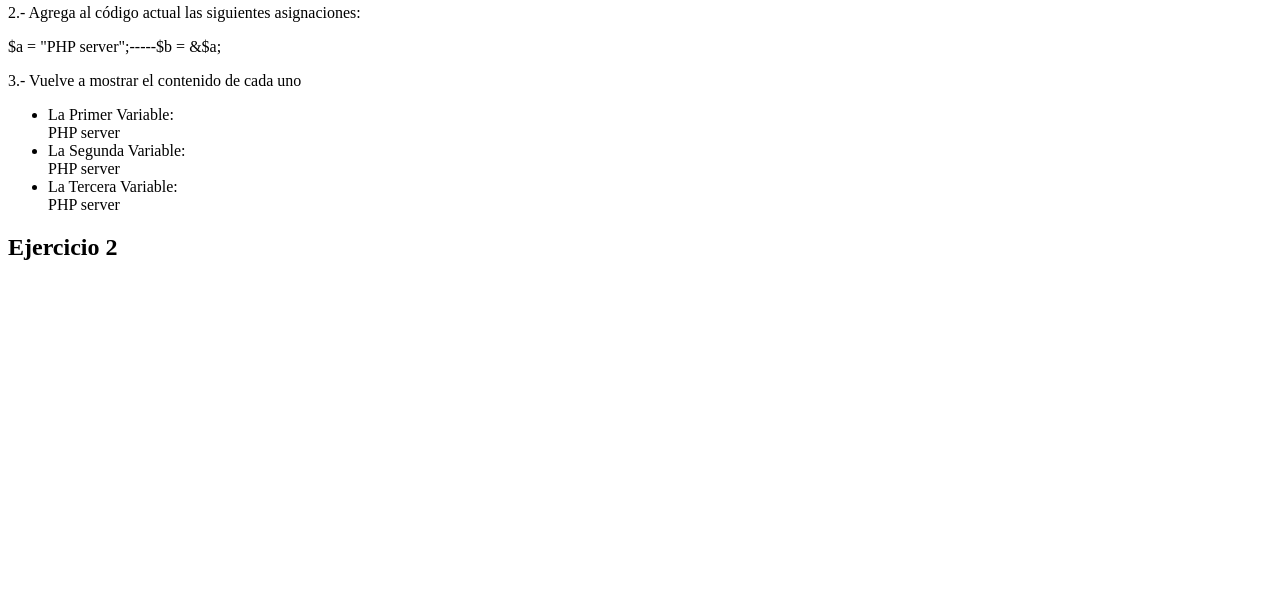
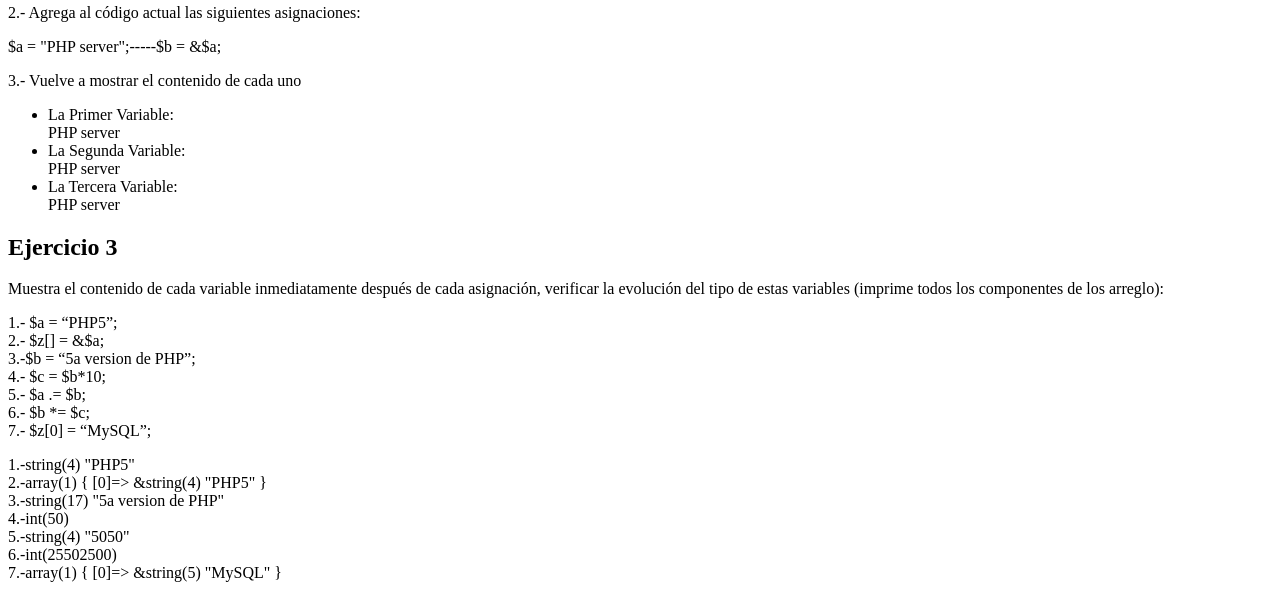
Before and after one commit to JorgeLeonVivanco/Practicas_TW, a PHP site: page / in a window 1280 px wide. Shown: the part 514-1104 px from the top of the page. Before the commit the page ends 774 px from the top, so only its background shows below. Run offline with PHP 8.4, Linux system fonts and the light colour scheme.

Commit message:
Ejercicio 3 Terminado

```diff
--- a/p02/index.php
+++ b/p02/index.php
@@ -55,8 +55,34 @@
         echo '<li>La Tercera Variable: </li>'; echo "$c";
         echo '</ul>';
     ?>
-
-
-    <h2>Ejercicio 2</h2>
+    <h2>Ejercicio 3</h2>
+    <p>Muestra el contenido de cada variable inmediatamente después de cada asignación,
+    verificar la evolución del tipo de estas variables (imprime todos los componentes de los
+    arreglo):</p>
+    <p>
+1.- $a = “PHP5”; <br>
+2.- $z[] = &$a; <br>
+3.-$b = “5a version de PHP”; <br>
+4.- $c = $b*10; <br>
+5.- $a .= $b;<br>
+6.- $b *= $c;<br>
+7.- $z[0] = “MySQL”;<br>
+    </p>
+    <?php
+    $a = "PHP5";
+    echo "1.-";var_dump($a); echo "<br>";
+    $z[] = &$a;
+    echo "2.-";var_dump($z); echo "<br>";
+    $b = "5a version de PHP";
+    echo "3.-";var_dump($b); echo "<br>";
+    @$c = $b * 10;
+    echo "4.-";var_dump($c); echo "<br>";
+    $a .= $b;
+    echo "5.-";var_dump($a); echo "<br>";
+    $b *= $c;
+    echo "6.-";var_dump($b);echo "<br>";
+    $z[0] = "MySQL";
+    echo "7.-";var_dump($z); echo "<br>";
+    ?>
 </body>
 </html>
```
